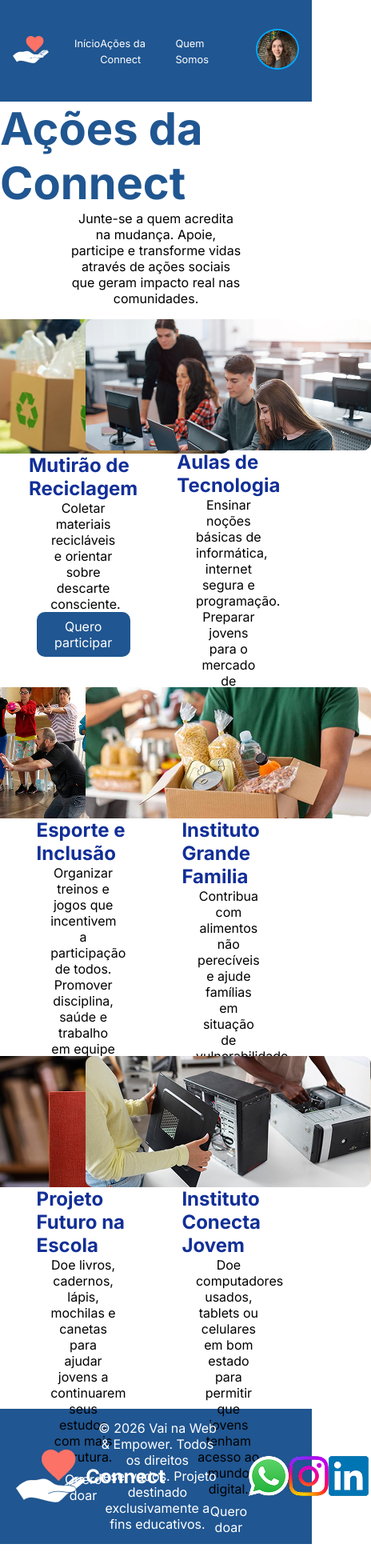
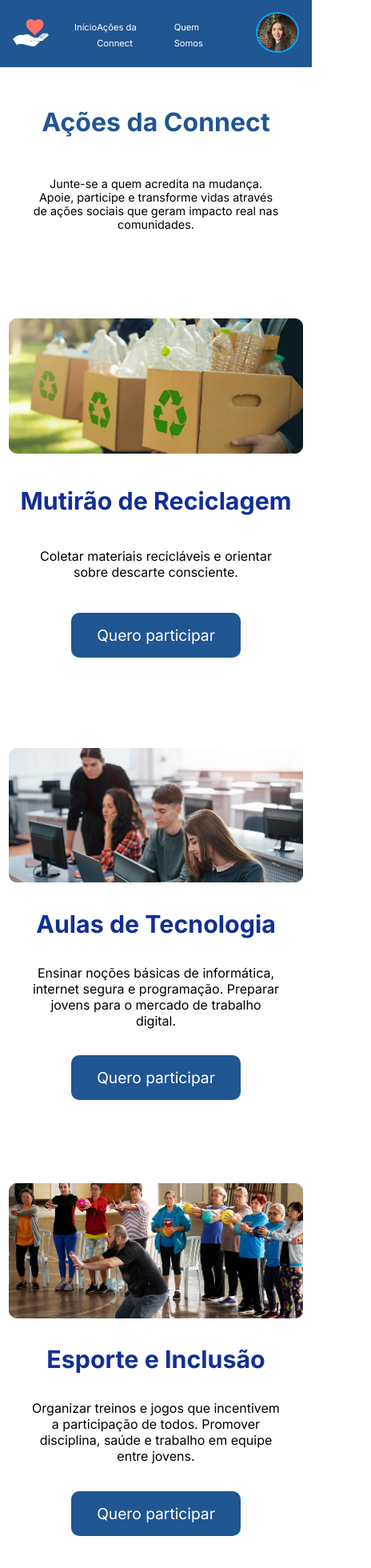
Before and after one commit to AlyneP/DesafioFinalFront, a React (Vite) app: page /acoesDaConnect in a window 390 px wide. Shown: the top 1960 px of the page at 80% size, 464 px wide, since content can reach past the window. Before the commit the page ends 1930 px from the top, so only its background shows below. Built offline with nearby package versions, Linux system fonts and the light colour scheme.

Commit message:
Finalizei o projeto!!!! Adicionei todas as responsividades

```diff
--- a/src/components/AcoesDaConnect/AcoesDaConnect.module.scss
+++ b/src/components/AcoesDaConnect/AcoesDaConnect.module.scss
@@ -58,3 +58,52 @@
         cursor: pointer;
     }
 }
+
+@media (min-width: 201px) and (max-width: 500px) {
+    .boxTituloAcoes {
+       // border: solid red;
+        height: 30vh;
+        text-align: center;
+
+        h2 {
+            font-size: 2rem;
+        }
+
+        p {
+            font-size: 0.9rem;
+            width: 80%;
+    }
+}
+
+    .containerCardsDeAcoes {
+      //  border: solid green;
+        display: flex;
+        flex-direction: column;
+        align-items: center;
+    }
+
+    .cardsDeAcoes {
+       // border: solid purple;
+        width: 90%;
+        height: 60vh;
+
+        h2 {
+            font-size: 1.9rem;
+        }
+
+        p {
+          //  border: solid red;
+            width: 90%;
+            font-size: 1rem;
+        }
+
+        button {
+            font-size: 1.2rem;
+            padding: 1rem 2rem;
+
+        }
+
+
+    }
+
+}
--- a/src/components/Footer/Footer.module.scss
+++ b/src/components/Footer/Footer.module.scss
@@ -25,3 +25,35 @@ footer {
         justify-content: space-between;
     }
 }
+
+@media (min-width: 201px) and (max-width: 500px) {
+
+    footer {
+        height: 30vh;
+        display: flex;
+        flex-direction: column-reverse;
+
+        div {
+        //  border: solid green;
+          width: 40%;
+
+          img {
+            width: 30%;
+          }
+        }
+
+        p {
+          font-size: 0.7rem;
+          width: 90%;
+        }
+
+        nav {
+         // border: solid red;
+          width: 60%;
+
+          img {
+            width: 15%;
+          }
+        }
+    }
+}
--- a/src/components/Inicio/Inicio.module.scss
+++ b/src/components/Inicio/Inicio.module.scss
@@ -22,3 +22,32 @@
 
    }
 }
+
+@media (min-width: 201px) and (max-width: 500px) {
+  .containerTelaInicial {
+    display: flex;
+    flex-direction: column;
+
+    div {
+     // border: solid red;
+      width: 90%;
+      height: 40vh;
+      text-align: center;
+      align-items: center;
+
+      h1 {
+       // border: solid;
+        font-size: 2.5rem;
+      }
+
+      p {
+        font-size: 1rem;
+      }
+    }
+
+    img {
+      width: 75%;
+      border-radius: 100%;
+    }
+  }
+}
--- a/src/components/NavBar/NavBar.module.scss
+++ b/src/components/NavBar/NavBar.module.scss
@@ -27,9 +27,12 @@
 // Vai valer em telas que tenham a largura entre 201px e 500px
 @media (min-width: 201px) and (max-width: 500px) {
    .navBar {
+    //  border: solid #ff0000;
+      height: 10vh;
 
       a {
-        font-size: 0.8rem;
+     //   border: solid green;
+        font-size: 0.7rem;
       }
 
       img {
--- a/src/components/Perfil/Perfil.module.scss
+++ b/src/components/Perfil/Perfil.module.scss
@@ -1,5 +1,5 @@
 .containerTelaPerfil {
-  height: 80vh;
+  height: 90vh;
   display: flex;
   justify-content: center;
   align-items: center;
@@ -42,9 +42,6 @@
     text-align: center;
     width: 80%;
   }
-
-
-
 }
 
 address {
@@ -73,3 +70,69 @@ address {
   }
 
 }
+
+@media (min-width: 201px) and (max-width: 500px) {
+
+    .containerTelaPerfil {
+
+
+      article {
+      // border: solid purple;
+       display: flex;
+       flex-direction: column;
+       height: 90vh;
+
+      img {
+        height: 30vh;
+        border-radius: 100%;
+        border: solid #00AAFF 5px;
+      }
+    }
+  }
+
+  .cardInfo {
+  //  border: solid red;
+    width: 100%;
+    height: 60vh;
+
+    h2 {
+      font-size: 1.5rem;
+    }
+
+    h3 {
+      font-size: 1rem;
+    }
+
+    .paragrafoSobreMim {
+       font-size: 1rem;
+    }
+  }
+
+  address {
+   // border: solid green;
+    display: flex;
+    flex-direction: column;
+    text-align: center;
+  }
+
+  .listaInteresses {
+   // border: solid blue;
+    width: 100%;
+
+    li {
+    width: 100%;
+    height: 2vh;
+    display: flex;
+    justify-content: space-evenly;
+    align-items: center;
+
+    color: #278733;
+    font-size: 0.5rem;
+
+    background-color: #D4E7D6;
+    padding: 0.6rem;
+    border-radius: 50px;
+    }
+  }
+
+}
--- a/src/components/QuemSomos/QuemSomos.module.scss
+++ b/src/components/QuemSomos/QuemSomos.module.scss
@@ -28,3 +28,29 @@
         font-size: 1.2rem;
     }
 }
+
+@media (min-width: 201px) and (max-width: 500px) {
+    .containerQuemSomos {
+        background-image: none;
+        height: 85vh;
+    }
+
+    .textoQuemSomos {
+       // border: solid red;
+        width: 100%;
+        text-align: center;
+        height: 80vh;
+
+        h2 {
+            text-align: center;
+          //  border: solid purple;
+            width: 100%;
+            font-size: 2rem;
+        }
+
+        p {
+            font-size: 1rem;
+        }
+    }
+
+}
```
